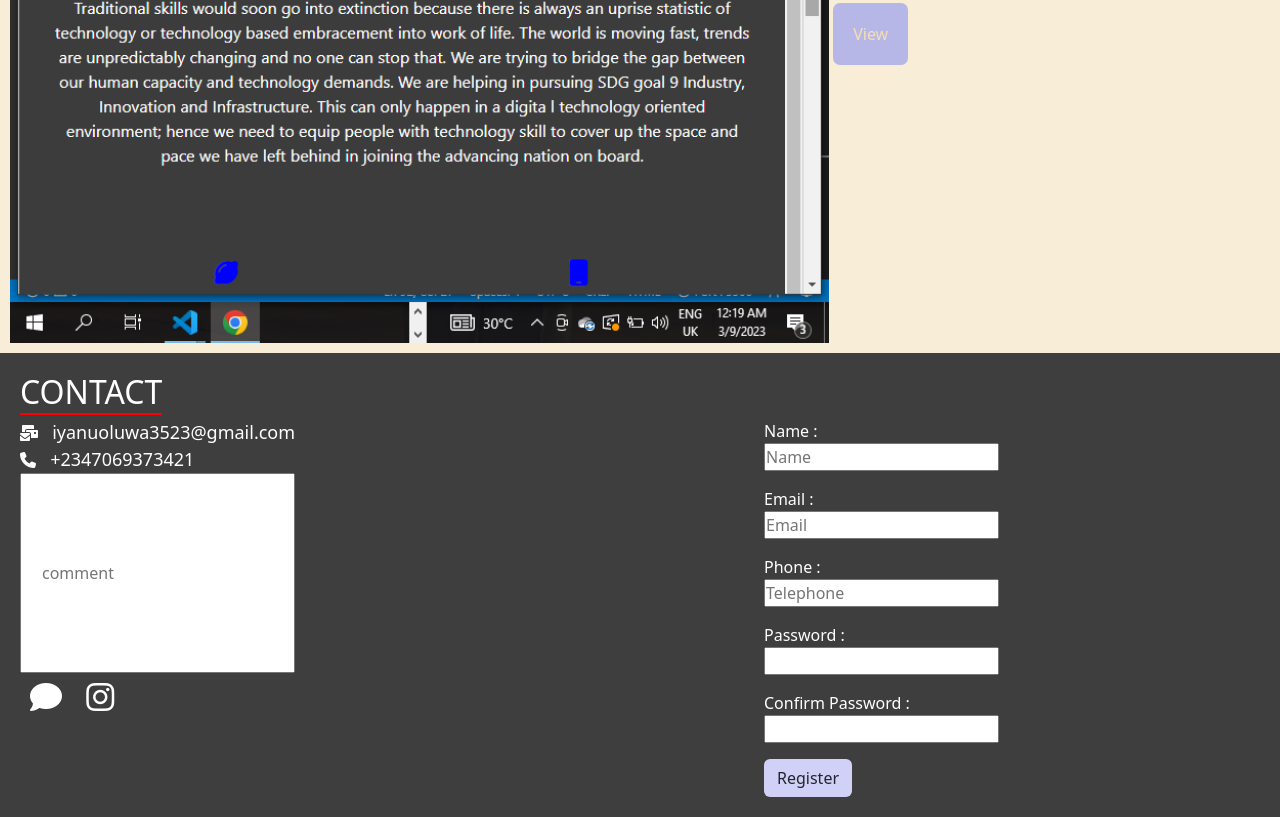
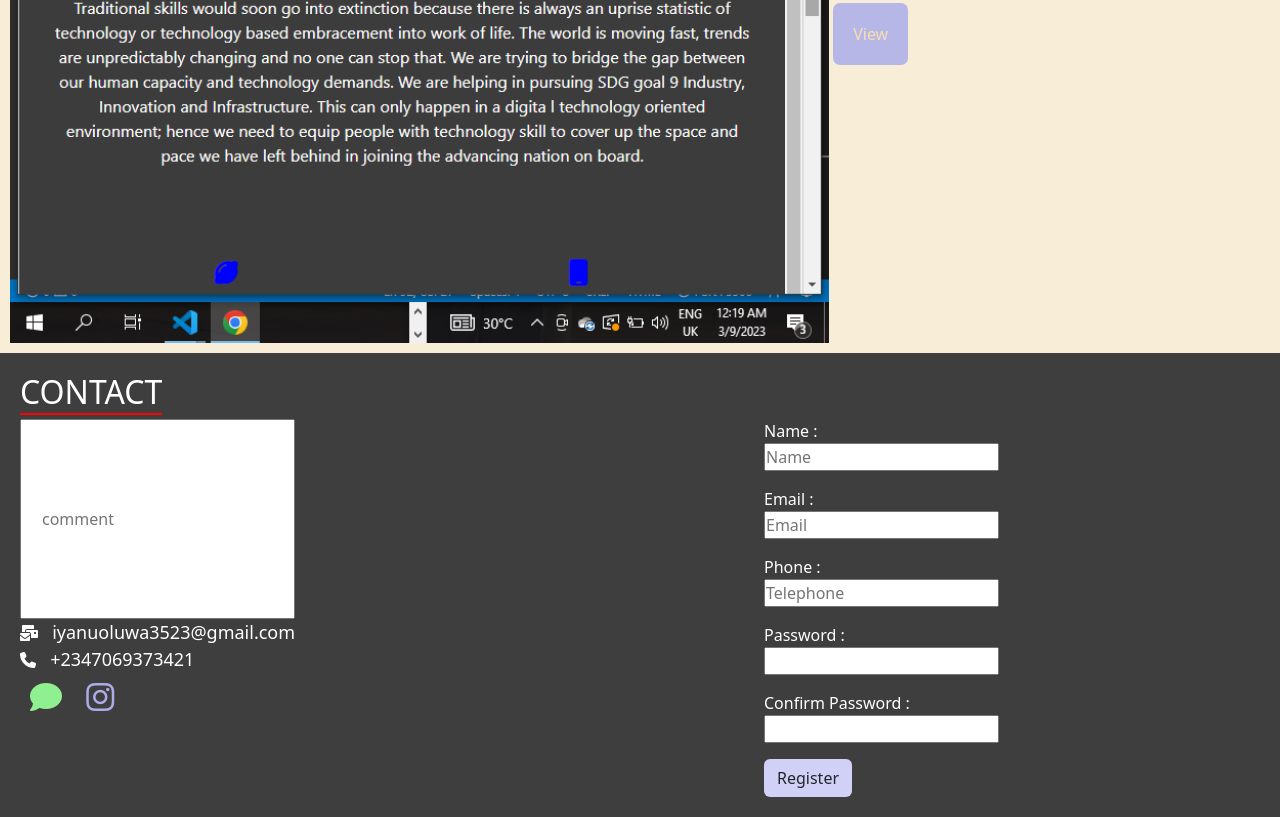
Before and after one commit to Iyanuoluwa2020/portfolio, a plain HTML site: page index.html in a window 1280 px wide. Shown: the part 3187-4004 px from the top of the page. Drawn offline with nearby package versions, Linux system fonts and the light colour scheme.

Commit message:
portfolio

```diff
--- a/index.html
+++ b/index.html
@@ -119,17 +119,8 @@
     <section id="Page4">
       <h2><span>CONTACT</span></h2>
 
-      <div id="contact">
-         <i class="fa-solid fa-envelopes-bulk"></i>
-        <a href="https://iyanuoluwa3523@gmail.com">iyanuoluwa3523@gmail.com</a> <br>
-        <i class="fa-solid fa-phone"></i>
-        <a href="">+2347069373421</a><br>
-        <input type="text" name="" id="" placeholder="comment" style="height: 200px; padding: 20px;"><br>
-        <a href="https://wa.me/+2348024467973" style="font-size: xx-large;"><i class="fa-solid fa-comment"></i></a>
-        <a href="https://www.instagram.com/aun.soft" style="font-size: xx-large;"><i class="fa-brands fa-instagram"></i></a>
-       </div>
 
-       <form name="Register"  id="form">
+      <form name="Register"  id="form">
         <div class="form-group">
             Name : <br/>
         <input type="text" name="name" id="" placeholder="Name">
@@ -158,6 +149,19 @@
         <button type="submit" class="btn" style="background-color: rgb(209, 209, 247);">Register</button>
 
     </form>
+
+      <div id="contact">
+        <input type="text" name="" id="" placeholder="comment" style="height: 200px; padding: 20px;"><br>
+
+         <i class="fa-solid fa-envelopes-bulk"></i>
+        <a href="https://iyanuoluwa3523@gmail.com">iyanuoluwa3523@gmail.com</a> <br>
+        <i class="fa-solid fa-phone"></i>
+        <a href="">+2347069373421</a><br>
+
+        <a href="https://wa.me/+2348024467973" style="font-size: xx-large; color: rgb(142, 240, 142);"><i class="fa-solid fa-comment"></i></a>
+        <a href="https://www.instagram.com/aun.soft" style="font-size: xx-large; color: rgb(172, 172, 233);"><i class="fa-brands fa-instagram"></i></a>
+       </div>
+
     </section>
 
 
```
